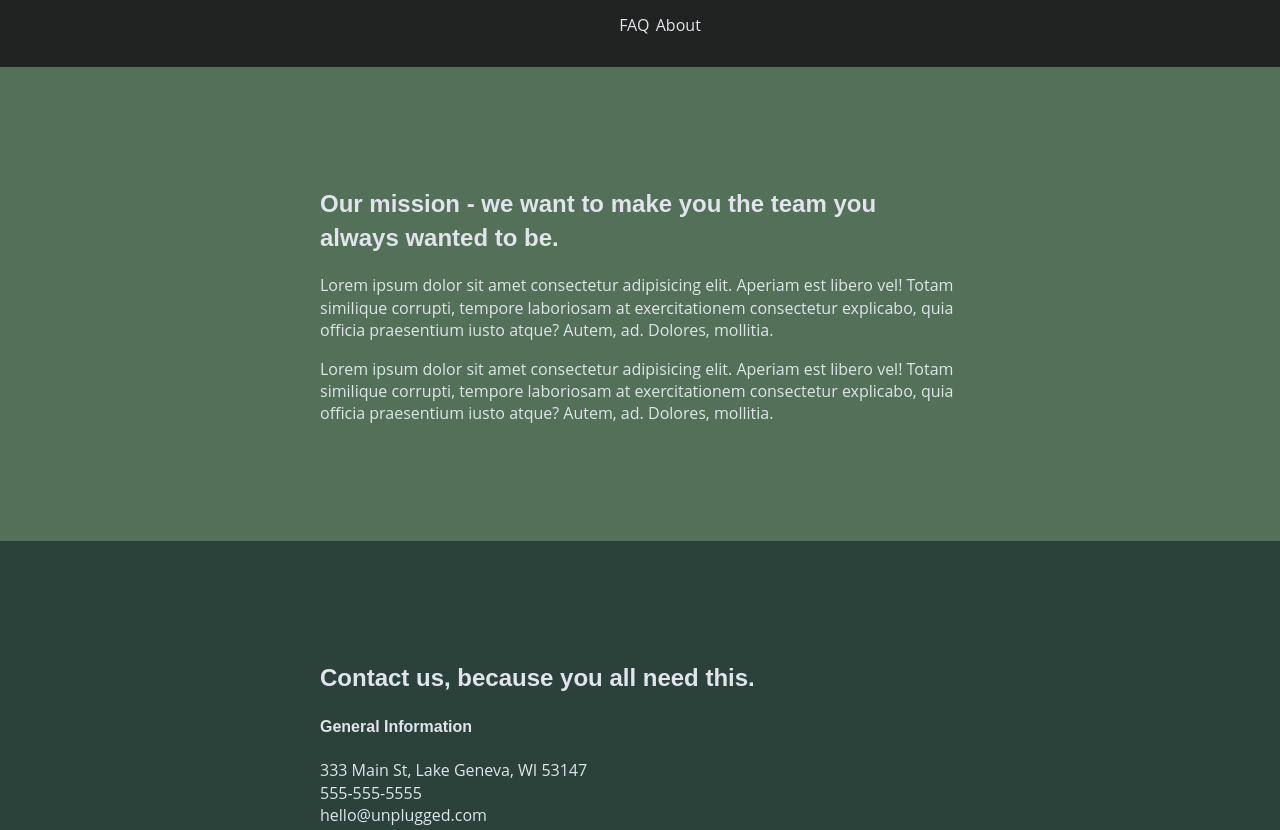
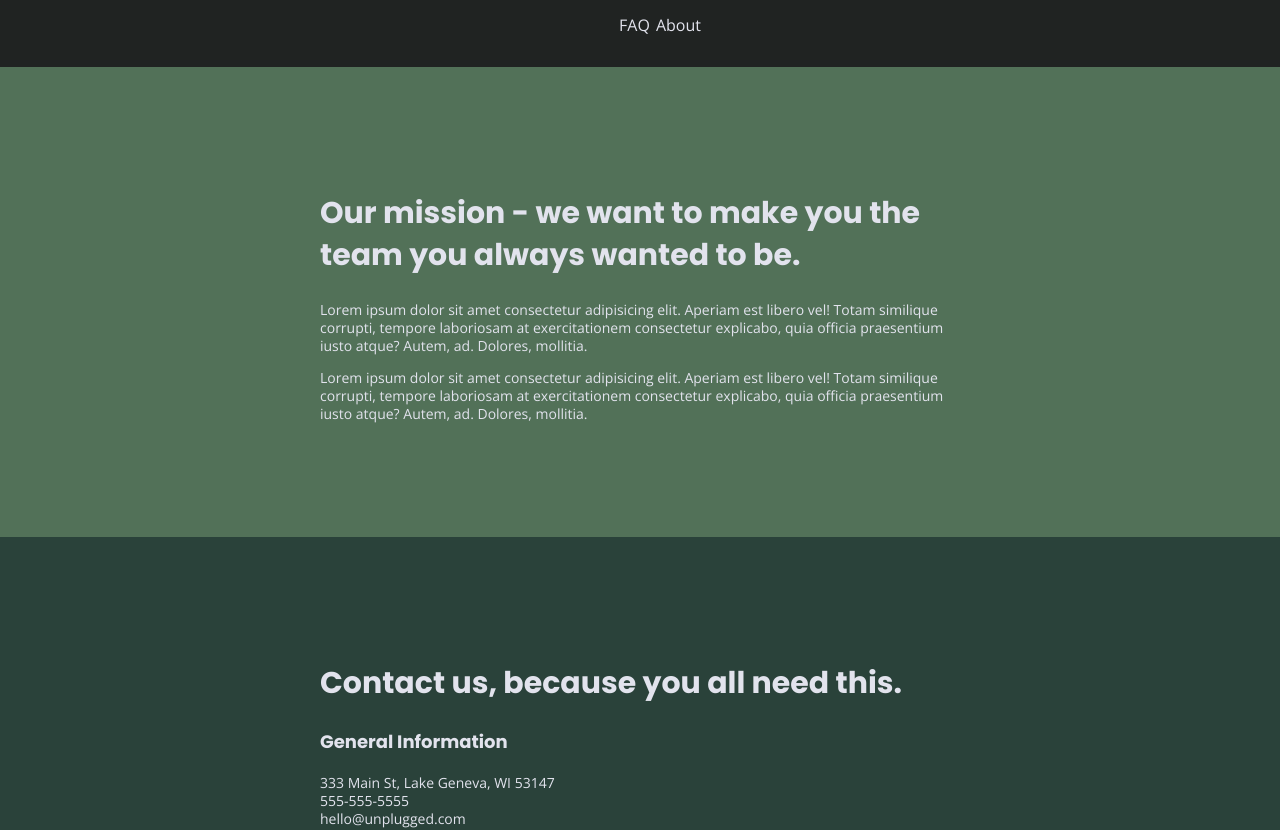
Before and after one commit to shelbycoyle13/unplugged-retreat-round-2, a website: page about/index.html in a window 1280 px wide. Shown: the part 125-955 px from the top of the page. Drawn offline with nearby package versions, Linux system fonts and the light colour scheme.

Commit message:
Adjusted font-sizes and line heights

```diff
--- a/about/index.html
+++ b/about/index.html
@@ -20,6 +20,8 @@
   <link rel="stylesheet" href="../css/main.css">
 
   <meta name="theme-color" content="#fafafa">
+  <!-- Google Fonts -->
+<link href="https://fonts.googleapis.com/css?family=Open+Sans:400,700|Poppins:500,700" rel="stylesheet">
 </head>
 
 <body>
--- a/css/main.css
+++ b/css/main.css
@@ -86,6 +86,56 @@
 /* ==========================================================================
    Author's custom styles
    ========================================================================== */
+
+/* ----------------------------General Styles --------------------------- */
+
+html {
+  font-size: 16px;
+}
+
+body {
+  font-family: 'Open Sans', sans-serif;
+  font-size: 1em;
+  color: #e2e3ed;
+  text-align: left;
+}
+
+ul, ol {
+  list-style-type: none;
+}
+
+a {
+  color: #e2e3ed;
+  text-decoration: none;
+}
+
+h2 {
+  font-family: 'Poppins', sans-serif;
+  font-size: 1.875em;
+}
+
+h3, h4 {
+  font-family: 'Poppins', sans-serif;
+  font-size: 1.125em;
+  margin: 20px 0;
+}
+
+p {
+  font-size: .875em;
+  line-height: 1.285;
+}
+
+img {
+  width: 100%;
+}
+
+figure {
+  margin: 0;
+}
+
+address {
+  font-style: normal;
+}
 
 .content-wrapper {
 width: 90%;
@@ -305,60 +355,6 @@
 
 .faq-content {
   margin-bottom: 50px;
-}
-
-/* ----------------------------General Styles --------------------------- */
-
-html {
-  font-size: 16px;
-}
-
-body {
-  font-family: 'Open Sans', sans-serif;
-  font-size: 1em;
-  color: #e2e3ed;
-}
-
-ul {
-  list-style-type: none;
-}
-
-a {
-  color: #e2e3ed;
-  text-decoration: none;
-}
-
-h2 {
-  font-family: 'Poppins', sans-serif;
-  font-size: 1.5em;
-}
-
-h3, h4 {
-  font-family: 'Poppins', sans-serif;
-}
-
-h3 {
-  font-size: 1.17em;
-}
-
-h4 {
-  font-size: 1em;
-}
-
-p {
-  font-size: 1em;
-}
-
-img {
-  width: 100%;
-}
-
-figure {
-  margin: 0;
-}
-
-address {
-  font-style: normal;
 }
 
 /* ==========================================================================
```
Also changed, not shown: faq/index.html (+2 -0 lines).
